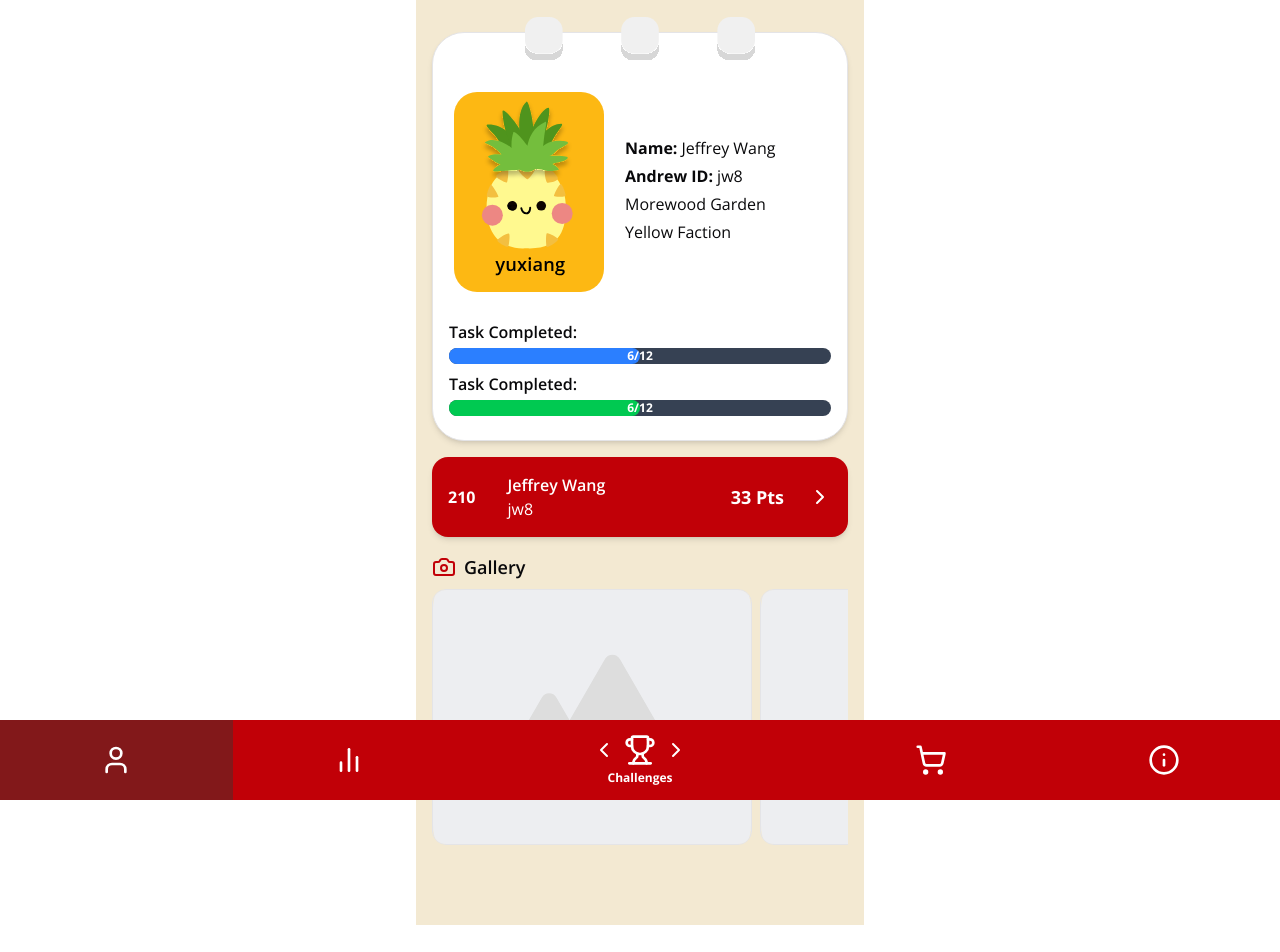
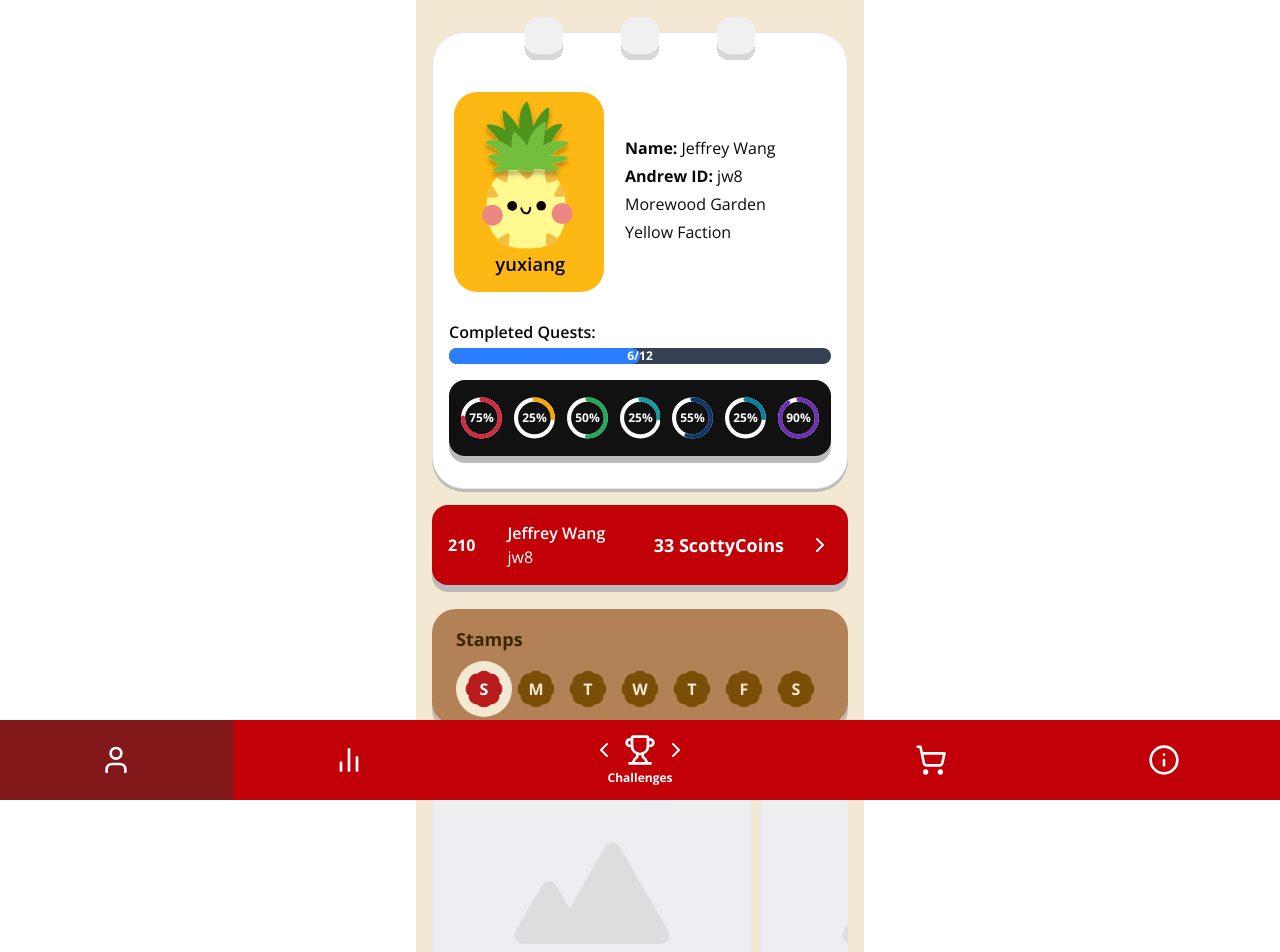
Before and after one commit to ScottyLabs/o-quest, a React (Vite) app in the folder apps/frontend/: page /profile in a window 1280 px wide. Shown: the top 952 px of the page. Built offline with nearby package versions, Linux system fonts and the light colour scheme.

Commit message:
Update Profile page (#12)
* feat: add prizes section

* fix: change pts to ScottyCoins

* style: fix drop shadow of leaderboard card

* style: fix shadow logic by using shadow css instead of div

* feat: add progress bar for each category

* feat: add stamps section

```diff
--- /dev/null
+++ b/apps/frontend/src/components/category-progress-bar.tsx
@@ -0,0 +1,79 @@
+const COLORS = [
+    "#D7263D", // red
+    "#F9A602", // yellow
+    "#1FAA59", // green
+    "#119DA4", // teal
+    "#0C356A", // dark blue
+    "#0081A7", // blue
+    "#6C2EB7", // purple
+];
+
+interface CategoryProgressBarProps {
+    categories: { name: string; percentage: number }[];
+}
+
+const CIRCLE_SIZE = 60;
+const STROKE_WIDTH = 6;
+const RADIUS = (CIRCLE_SIZE - STROKE_WIDTH) / 2;
+const CIRCUMFERENCE = 2 * Math.PI * RADIUS;
+
+function CategoryProgressBar({ categories }: CategoryProgressBarProps) {
+    return (
+        <div className="bg-[#111] rounded-2xl p-2 px-3 flex gap-3 justify-center items-center shadow-[0_7px_0_#bbb] my-4">
+            {categories.slice(0, 7).map(({ name, percentage }, i) => {
+                const dash = (percentage / 100) * CIRCUMFERENCE;
+                return (
+                    <svg
+                        key={name}
+                        width={CIRCLE_SIZE}
+                        height={CIRCLE_SIZE}
+                        viewBox={`0 0 ${CIRCLE_SIZE} ${CIRCLE_SIZE}`}
+                        className="block"
+                        role="img"
+                        aria-label={`${name} progress: ${percentage}%`}
+                    >
+                        <title>{`${name} progress: ${percentage}%`}</title>
+                        {/* Background circle */}
+                        <circle
+                            cx={CIRCLE_SIZE / 2}
+                            cy={CIRCLE_SIZE / 2}
+                            r={RADIUS}
+                            stroke="#fff"
+                            strokeWidth={STROKE_WIDTH}
+                            fill="none"
+                        />
+                        {/* Progress circle */}
+                        <circle
+                            cx={CIRCLE_SIZE / 2}
+                            cy={CIRCLE_SIZE / 2}
+                            r={RADIUS}
+                            stroke={COLORS[i]}
+                            strokeWidth={STROKE_WIDTH}
+                            fill="none"
+                            strokeDasharray={CIRCUMFERENCE}
+                            strokeDashoffset={CIRCUMFERENCE - dash}
+                            strokeLinecap="round"
+                            style={{
+                                transition: "stroke-dashoffset 0.5s",
+                                transform: "rotate(-90deg)",
+                                transformOrigin: "50% 50%",
+                            }}
+                        />
+                        {/* Percentage text */}
+                        <text
+                            x="50%"
+                            y="50%"
+                            textAnchor="middle"
+                            dominantBaseline="central"
+                            className="fill-white text-[1.1rem] font-bold"
+                        >
+                            {percentage}%
+                        </text>
+                    </svg>
+                );
+            })}
+        </div>
+    );
+}
+
+export default CategoryProgressBar;
--- a/apps/frontend/src/components/leaderboard-card.tsx
+++ b/apps/frontend/src/components/leaderboard-card.tsx
@@ -44,7 +44,9 @@ export function LeaderboardCard({
             </div>
             {/* Points & Right Arrow */}
             <div className="flex items-center gap-1.5 ml-1.5">
-                <span className="font-semibold text-base">{points} Pts</span>
+                <span className="font-semibold text-base">
+                    {points} ScottyCoins
+                </span>
                 {/* Right Arrow Icon */}
                 <ChevronRight className="w-5 h-5 opacity-60" />
             </div>
--- /dev/null
+++ b/apps/frontend/src/components/stamps.tsx
@@ -0,0 +1,42 @@
+import { Badge } from "lucide-react";
+
+const days = ["S", "M", "T", "W", "T", "F", "S"];
+
+export type StampsProps = {
+    week: boolean[]; // 7 booleans, Sunday to Saturday
+};
+
+export default function Stamps({ week }: StampsProps) {
+    return (
+        <div className="rounded-3xl bg-[#B38156] shadow-[0_8px_0_#C2BBA7] px-6 py-4 flex flex-col gap-2 max-w-full mb-4">
+            <div className="font-bold text-lg text-[#3B2600] mb-2">Stamps</div>
+            <div className="flex flex-row gap-3 justify-center items-center">
+                {days.map((d, i) => (
+                    <div key={d} className="flex flex-col items-center">
+                        <div
+                            className={`relative rounded-full flex items-center justify-center ${
+                                week[i]
+                                    ? "bg-[#F3E9D2] shadow-[0_0_0_8px_#F3E9D2]"
+                                    : "bg-transparent"
+                            }`}
+                            style={{ width: 40, height: 40 }}
+                        >
+                            <Badge
+                                size={40}
+                                color={week[i] ? "#B81C1C" : "#7A4E06"}
+                                fill={week[i] ? "#B81C1C" : "#7A4E06"}
+                                strokeWidth={2}
+                            />
+                            <span
+                                className={`absolute text-base font-bold ${week[i] ? "text-white" : "text-[#F3E9D2]"}`}
+                                style={{ pointerEvents: "none" }}
+                            >
+                                {d}
+                            </span>
+                        </div>
+                    </div>
+                ))}
+            </div>
+        </div>
+    );
+}
--- a/apps/frontend/src/lib/types.ts
+++ b/apps/frontend/src/lib/types.ts
@@ -31,6 +31,7 @@ export type UserProfile = {
     totalChallenges: number;
     leaderboard: LeaderboardUser;
     gallery: ImageInfo[];
+    prizes: ImageInfo[];
 };
 
 export type Challenge = {
--- a/apps/frontend/src/routes/profile.tsx
+++ b/apps/frontend/src/routes/profile.tsx
@@ -1,7 +1,9 @@
 import type { UserProfile } from "@/lib/types";
 import { Link, createFileRoute } from "@tanstack/react-router";
-import { Camera, ChevronRight } from "lucide-react";
+import { Camera, ChevronRight, Gift } from "lucide-react";
 import { useEffect, useState } from "react";
+import CategoryProgressBar from "../components/category-progress-bar";
+import Stamps from "../components/stamps";
 import { Card } from "../components/ui/card";
 
 // Mock function to simulate backend data fetching
@@ -42,6 +44,21 @@ function useProfileData(): UserProfile | null {
                         alt: "Sample placeholder image",
                     },
                 ],
+                prizes: [
+                    // Placeholder images
+                    {
+                        id: "1",
+                        title: "Sample Image",
+                        src: "/images/onboarding-images/placeholder.svg",
+                        alt: "Sample placeholder image",
+                    },
+                    {
+                        id: "2",
+                        title: "Sample Image 1",
+                        src: "/images/onboarding-images/placeholder.svg",
+                        alt: "Sample placeholder image",
+                    },
+                ],
             });
         }, 500);
     }, []);
@@ -64,7 +81,7 @@ function Profile() {
     return (
         <div className="bg-[#F3E9D2] min-h-screen pb-20 max-w-md mx-auto p-4 flex flex-col">
             {/* Profile Card */}
-            <Card className="rounded-4xl shadow-md p-4 mb-4 mt-4 relative overflow-visible">
+            <Card className="rounded-4xl shadow-[0_3px_0_#bbb] p-4 mb-4 mt-4 relative overflow-visible">
                 {/* Decorative SVG at the top */}
                 <div
                     className="w-full flex justify-center -mt-8 mb-2"
@@ -98,9 +115,12 @@ function Profile() {
                         </div>
                     </div>
                 </div>
+
                 {/* Progress Bars */}
                 <div className="mt-1">
-                    <div className="font-semibold text-md">Task Completed:</div>
+                    <div className="font-semibold text-md">
+                        Completed Quests:
+                    </div>
                     <div className="w-full h-4 bg-gray-700 rounded-full mt-1 mb-2 relative">
                         <div
                             className="h-4 bg-blue-500 rounded-full absolute top-0 left-0"
@@ -112,34 +132,65 @@ function Profile() {
                             {data.challengesCompleted}/{data.totalChallenges}
                         </span>
                     </div>
-                    <div className="font-semibold text-md">Task Completed:</div>
-                    <div className="w-full h-4 bg-gray-700 rounded-full mt-1 mb-2 relative">
-                        <div
-                            className="h-4 bg-green-500 rounded-full absolute top-0 left-0"
-                            style={{
-                                width: `${(data.challengesCompleted / data.totalChallenges) * 100}%`,
-                            }}
+                    {/* Category Progress Bars */}
+                    <CategoryProgressBar
+                        categories={[
+                            { name: "The Essentials", percentage: 75 },
+                            {
+                                name: "Cool Corners of Carnegie",
+                                percentage: 25,
+                            },
+                            { name: "Campus of Bridges", percentage: 50 },
+                            { name: "Let's Eat", percentage: 25 },
+                            { name: "Minor-Major General", percentage: 55 },
+                            { name: "Off-Campus Adventures", percentage: 25 },
+                            { name: "Campus of Bridges", percentage: 90 },
+                        ]}
                     />
-                        <span className="absolute inset-0 flex items-center justify-center text-white text-xs font-bold">
-                            {data.challengesCompleted}/{data.totalChallenges}
-                        </span>
-                    </div>
                 </div>
             </Card>
 
             {/* Leaderboard Card */}
-            <div className="bg-red-700 rounded-2xl shadow-md flex items-center px-4 py-4 mb-4 text-white relative">
-                <div className="font-bold mr-8">{data.leaderboard.place}</div>
+            <div className="relative mb-2">
+                <div className="bg-red-700 rounded-2xl shadow-[0_7px_0_#bbb] flex items-center px-4 py-4 mb-4 text-white z-10 relative">
+                    <div className="font-bold mr-8">
+                        {data.leaderboard.place}
+                    </div>
                     <div className="flex-1">
-                    <div className="font-semibold">{data.leaderboard.name}</div>
-                    <div className="text-md">{data.leaderboard.andrewId}</div>
+                        <div className="font-semibold">
+                            {data.leaderboard.name}
+                        </div>
+                        <div className="text-md">
+                            {data.leaderboard.andrewId}
+                        </div>
                     </div>
                     <div className="text-lg font-bold">
-                    {data.leaderboard.points} Pts
+                        {data.leaderboard.points} ScottyCoins
                     </div>
                     <Link to="/leaderboard" className="text-white ml-6">
                         <ChevronRight />
                     </Link>
+                </div>
+            </div>
+
+            <Stamps week={[true, false, false, false, false, false, false]} />
+
+            {/* Prizes */}
+            <div className="mb-2 flex items-center gap-2">
+                <Gift className="w-6 h-6 text-red-700" />
+                <span className="font-semibold text-lg">Prizes</span>
+            </div>
+            <div className="flex-1 overflow-x-auto mb-4">
+                <div className="flex gap-2 h-64">
+                    {data.prizes.map((img) => (
+                        <img
+                            key={img.id}
+                            src={img.src}
+                            alt={img.alt}
+                            className="w-80 h-64 object-cover rounded-xl border flex-shrink-0"
+                        />
+                    ))}
+                </div>
             </div>
 
             {/* Gallery */}
@@ -148,7 +199,7 @@ function Profile() {
                 <span className="font-semibold text-lg">Gallery</span>
             </div>
             <div className="flex-1 overflow-x-auto">
-                <div className="flex gap-2 pb-4 h-64">
+                <div className="flex gap-2 h-64">
                     {data.gallery.map((img) => (
                         <img
                             key={img.id}
```
Also changed, not shown: apps/frontend/src/components/challenge-card.tsx (+8 -14 lines). Lines whose indentation alone changed are shown as unchanged.
